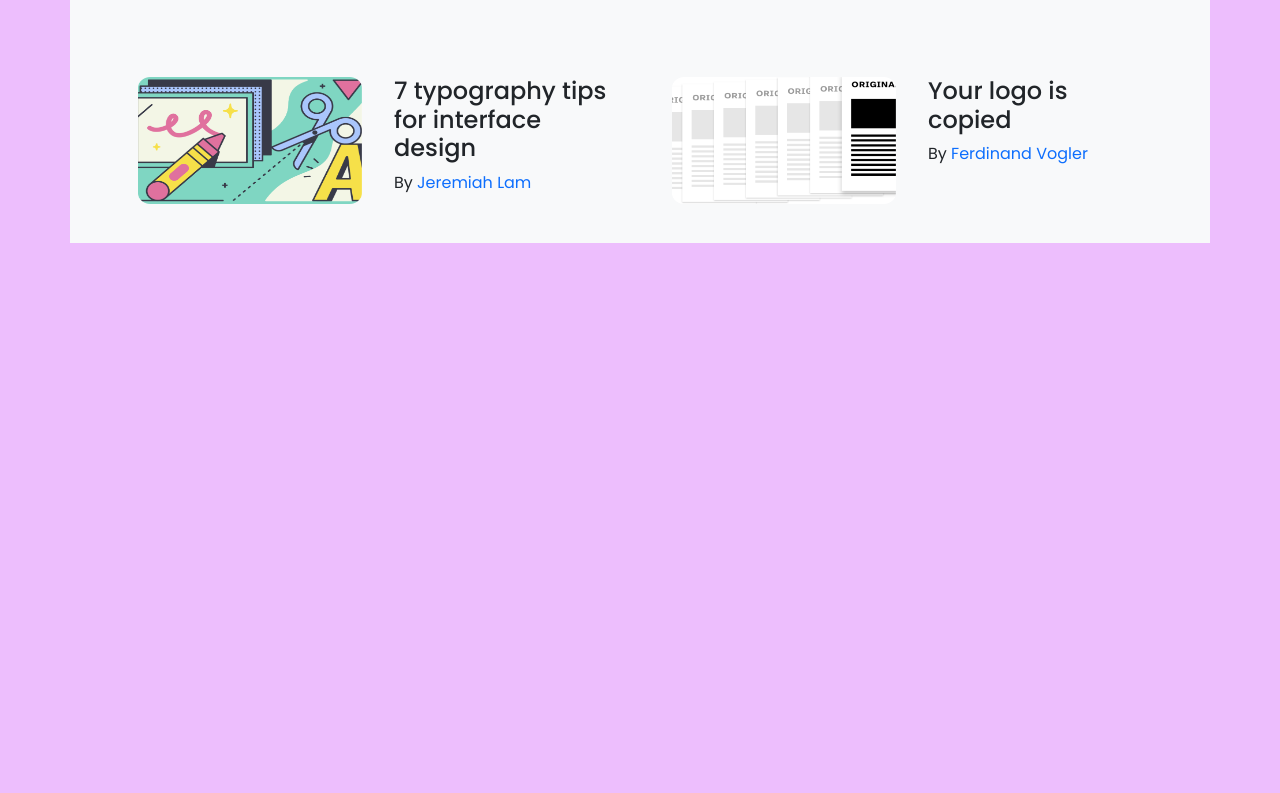
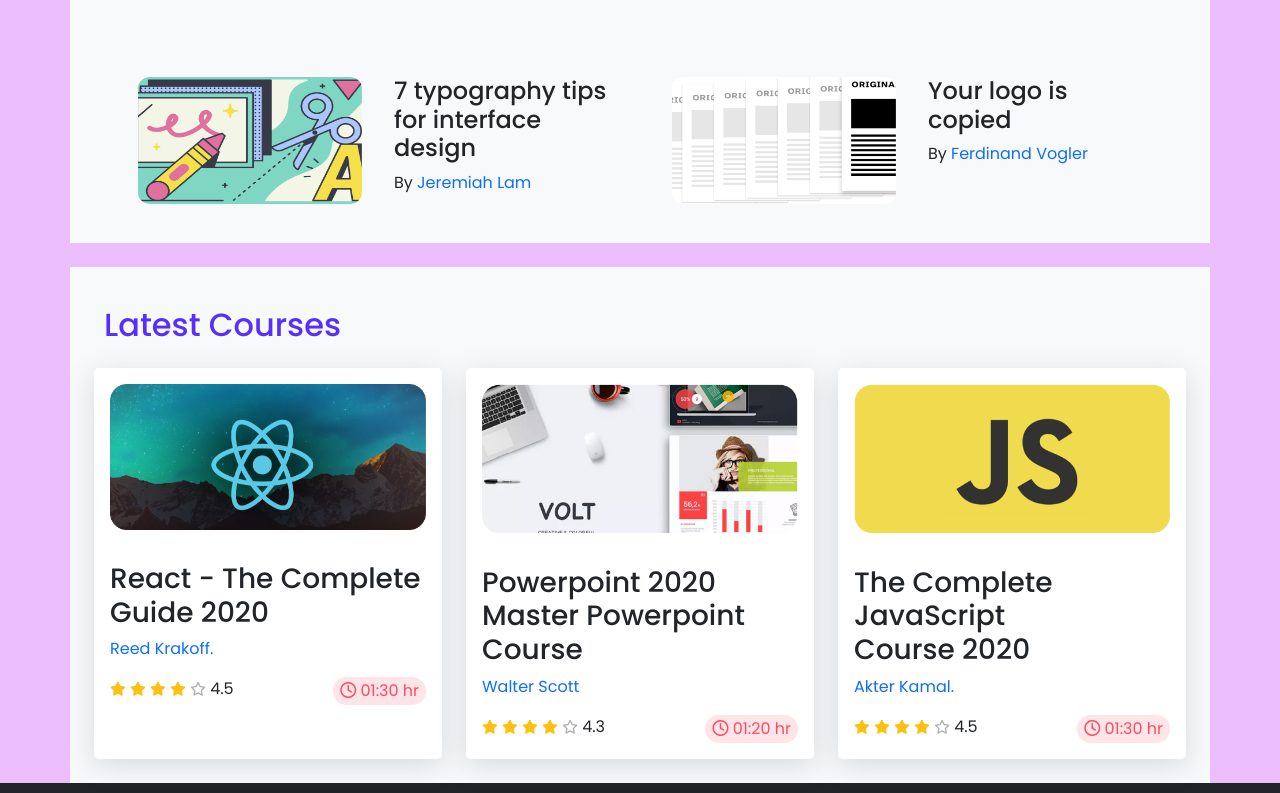
Before and after one commit to kamal336/leader-board-bootstrap, a plain HTML site: page index.html in a window 1280 px wide. Shown: the part 761-1554 px from the top of the page. Before the commit the page ends 1004 px from the top, so only its background shows below. Drawn offline with nearby package versions, Linux system fonts and the light colour scheme.

Commit message:
courses and footer added

```diff
--- a/index.html
+++ b/index.html
@@ -55,8 +55,8 @@
             <div class="section-title">
                 <h2>Top Player</h2>
             </div>
-            <div class="row g-5">
-              <div class="col-md-6 col-lg-4 d-flex align-items-center">
+            <div class="row g-5 ">
+              <div class="col-md-6 col-lg-4 d-flex align-items-center ">
                <img class="player-img" src="images/players/player-1.png"  alt="">
                <h4 class="ms-3">John Smith</h4>
               </div>
@@ -95,7 +95,7 @@
 
                 <div class="container">
                     <div class="row g-5">
-                      <div class="col-lg-6 border p-3  d-flex border-0">
+                      <div class="col-lg-6 border p-3  d-flex border-0 sm-responsive">
                         <div class="p-3">
                             <img class="blog-img" src="images/blogs/blog-1.png" alt="">
                         </div>
@@ -106,7 +106,7 @@
                            </div>
                       </div>
 
-                      <div class="col-lg-6 border p-3  d-flex border-0">
+                      <div class="col-lg-6 border p-3  d-flex border-0 sm-responsive">
                         <div class="p-3">
                             <img class="blog-img" src="images/blogs/blog-2.png" alt="">
                         </div>
@@ -116,7 +116,7 @@
                                 <p>By <a class="text-decoration-none" href="#"> Tess Gadd</a> </p>
                            </div>
                       </div>
-                      <div class="col-lg-6 border p-3  d-flex border-0">
+                      <div class="col-lg-6 border p-3  d-flex border-0 sm-responsive">
                         <div class="p-3">
                             <img class="blog-img" src="images/blogs/blog-3.png" alt="">
                         </div>
@@ -141,9 +141,105 @@
              </div>
          </section>
          <!-- top blogs ends from here -->
+
+         <!-- courses section starts from here -->
+         <section id="courses">
+           <div class="container mt-3 bg-light p-4 mt-4">
+            <div class="section-title">
+              <h2>Latest Courses</h2>
+          </div>
+            <div class="row row-cols-1 row-cols-md-2 row-cols-lg-3 g-4 ">
+              <div class="col">
+                <div class="card h-100 rounded-3 border-0 style-card">
+                  <img src="images/courses/course-1.png" class="card-img-top p-3" alt="...">
+                  <div class="card-body">
+                    <h5 class="card-title fs-3">React - The Complete <br> Guide 2020</h5>
+                    <p class="card-text text-primary">Reed Krakoff.</p>
+                    <div class="ratings d-flex justify-content-between">
+                      <div class="ratings-icon" >
+                        <i class="fas fa-star filled-icon"></i>
+                        <i class="fas fa-star filled-icon"></i>
+                        <i class="fas fa-star filled-icon"></i>
+                        <i class="fas fa-star filled-icon"></i>
+                        <i class="far fa-star empty-icon"></i>
+                        4.5
+                      </div>
+                      <div class="time">
+                        <i class="far fa-clock"></i>
+                        01:30 hr
+                      </div>
+                    </div>
+                  </div>
+                </div>
+              </div>
+              <div class="col">
+                <div class="card h-100 rounded-3 border-0 style-card">
+                  <img src="images/courses/course-2.png" class="card-img-top p-3" alt="...">
+                  <div class="card-body">
+                    <h5 class="card-title fs-3 ">Powerpoint 2020 <br>Master Powerpoint Course</h5>
+                    <p class="card-text text-primary">Walter Scott</p>
+                    <div class="ratings d-flex justify-content-between">
+                      <div class="ratings-icon" >
+                        <i class="fas fa-star filled-icon"></i>
+                        <i class="fas fa-star filled-icon"></i>
+                        <i class="fas fa-star filled-icon"></i>
+                        <i class="fas fa-star filled-icon"></i>
+                        <i class="far fa-star empty-icon"></i>
+                        4.3
+                      </div>
+                      <div class="time">
+                        <i class="far fa-clock"></i>
+                        01:20 hr
+                      </div>
+                    </div>
+                  </div>
+                </div>
+              </div>
+              <div class="col">
+                <div class="card h-100 rounded-3 border-0 style-card">
+                  <img src="images/courses/course-3.png" class="card-img-top p-3" alt="...">
+                  <div class="card-body">
+                    <h5 class="card-title fs-3">The Complete JavaScript  <br> Course 2020</h5>
+                    <p class="card-text text-primary">Akter Kamal.</p>
+                    <div class="ratings d-flex justify-content-between">
+                      <div class="ratings-icon" >
+                        <i class="fas fa-star filled-icon"></i>
+                        <i class="fas fa-star filled-icon"></i>
+                        <i class="fas fa-star filled-icon"></i>
+                        <i class="fas fa-star filled-icon"></i>
+                        <i class="far fa-star empty-icon"></i>
+                        4.5
+                      </div>
+                      <div class="time">
+                        <i class="far fa-clock"></i>
+                        01:30 hr
+                      </div>
+                    </div>
+                  </div>
+                </div>
+              </div>
+            </div>
+           </div>
+         </section>
+         <!-- courses section ends from here -->
     </main>
     <!-- main ends from here -->
 
+    <!-- footer starts from here -->
+    <footer>
+    <div class="row text-center  p-3 bg-dark">
+      <div class="col-lg-6 text-light">
+        <i class="fab fa-instagram social-icon p-2" style="color: #8a3ab9;font-size: 2.2rem;"></i>
+        <i class="fab fa-twitter-square social-icon p-2" style="color: #00acee; font-size: 2.2rem;"></i>
+        <i class="fab fa-facebook social-icon p-2" style="color: #3b5998; font-size: 2.2rem;"></i>
+        <i class="fab fa-youtube social-icon p-2" style="color: #FF0000; font-size: 2.2rem;"></i>
+      </div>
+      <div class="col-lg-6 text-light">
+        <p class="mt-2">&copy; Copyright By <span class="text-warning fs-5">Akter Kamal</span>. Passinate Web Developer.</p>
+      </div>
+    </div>
+    </footer>
+<!-- footer ends from here -->
 
     <!-- bootstrap js -->
     <script src="https://cdn.jsdelivr.net/npm/bootstrap@5.0.2/dist/js/bootstrap.bundle.min.js" integrity="sha384-MrcW6ZMFYlzcLA8Nl+NtUVF0sA7MsXsP1UyJoMp4YLEuNSfAP+JcXn/tWtIaxVXM" crossorigin="anonymous"></script>
--- a/style.css
+++ b/style.css
@@ -59,3 +59,42 @@ nav ul li{
     height: 127px;
 }
 /* top blogs ends from here */
+
+/* courses section starts from here */
+  .style-card{
+    box-shadow: rgba(100, 100, 111, 0.2) 0px 7px 29px 0px;
+    transition: transform 0.5s ;
+  }
+
+  .style-card:hover{
+    transform: scale(1.05);
+  }
+
+
+  .filled-icon{
+    color: #FFC014;
+    font-size: 14px;
+  }
+
+  .empty-icon{
+    color: #AEAEAE;;
+    font-size: 14px;
+  }
+  .time{
+      background-color: #FFE4E8;
+      color: #FF4A60;
+      font-size: 16px;
+      padding: 2px 7px;
+      border-radius: 15px;
+  }
+/* courses section ends from here */
+
+@media screen and (max-width:668px){
+    .player{
+        background-color: #afebfd;
+    }
+    .sm-responsive{
+        flex-direction: column;
+    }
+
+}
```
